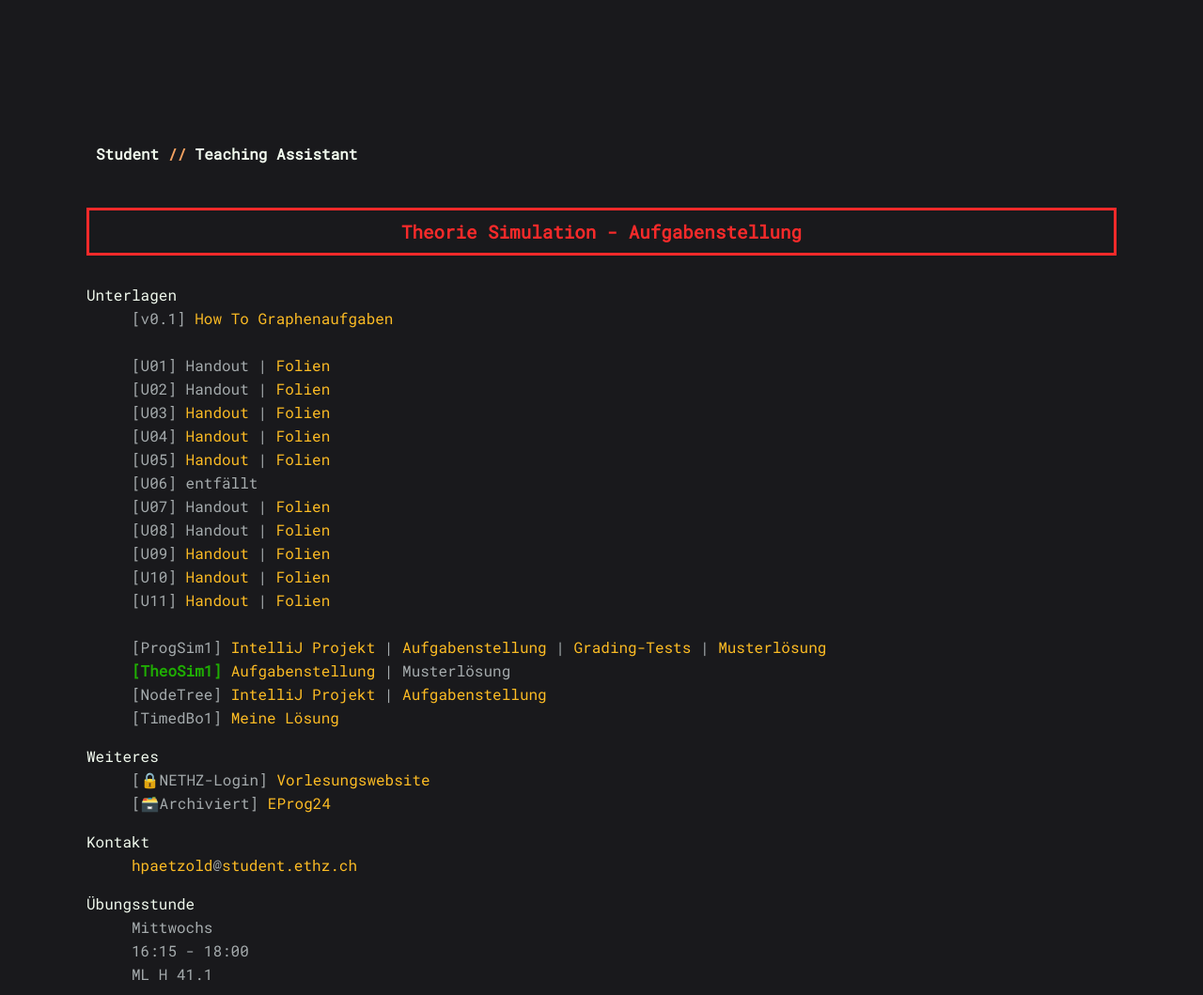
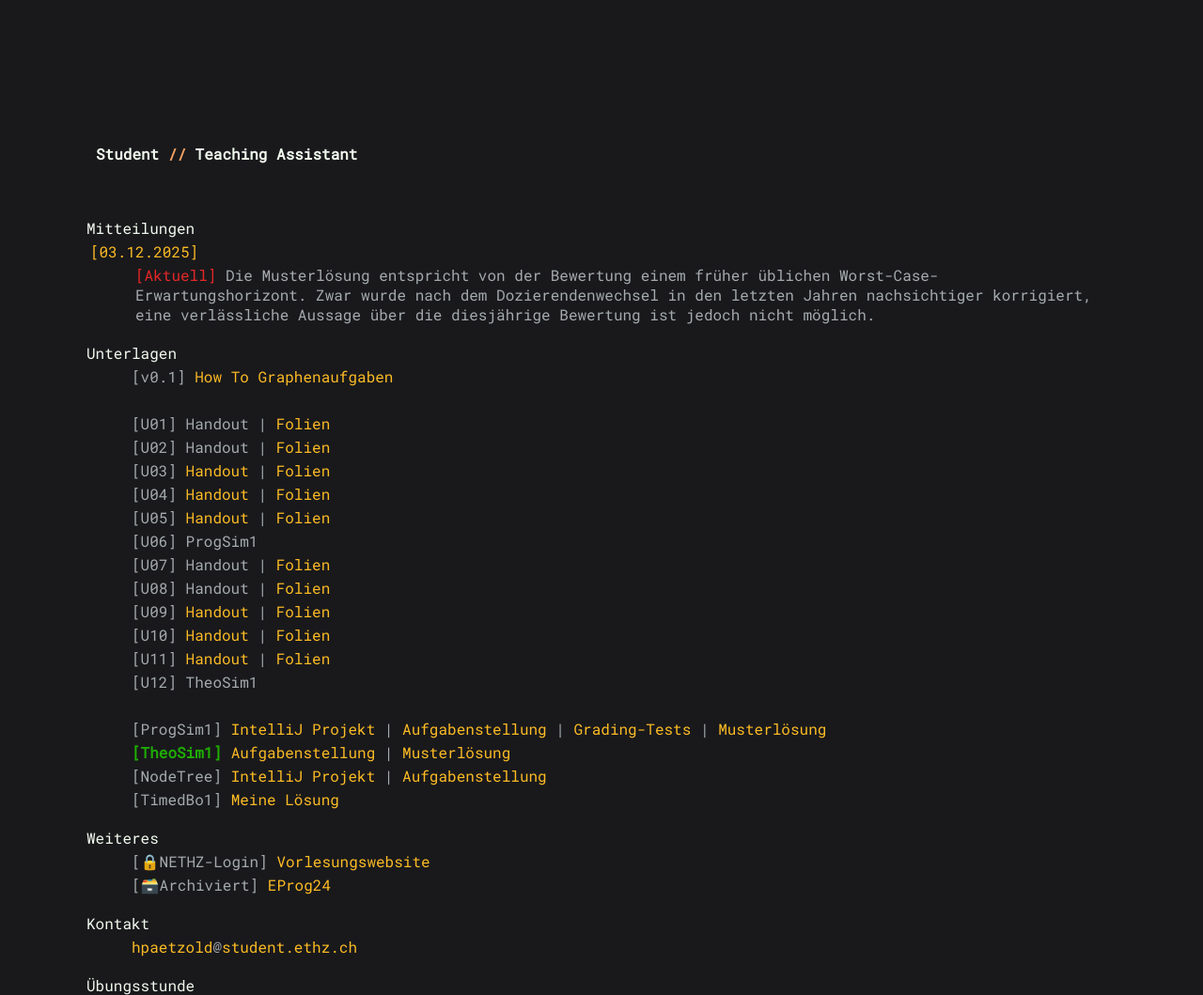
Before and after one commit to HenrikPaetzold/HenrikPaetzold.github.io, a plain HTML site: page index.html in a window 1280 px wide. Shown: the top 1059 px of the page at 94% size. Drawn offline with Linux system fonts and the light colour scheme.

Commit message:
publish solution for theosim1

```diff
--- a/index.html
+++ b/index.html
@@ -24,23 +24,16 @@
                     Student <span class="deemph">//</span> Teaching Assistant
                     <!-- Descriptor 1 <span class="deemph">&&</span> Descriptor 2 <span class="deemph">&&</span> Descriptor 3 -->
                 </div>
-                <div class="section callout highlight-box">
-                    <a href="downloads/eprog25/additional_material/TheoSim1.pdf" rel="noopener noreferrer">
-                        Theorie Simulation - Aufgabenstellung
-                    </a>
-                </div>
-                <!--
+
                 <div class = "list-subheader">Mitteilungen</div>
                     <li>
-                        <span class="callout">[15.10.2025]</span>
+                        <span class="callout">[03.12.2025]</span>
                         <ul>
                             <li>
-                                <span class="pulsating-text green">[Aktuell]</span> Kleine Programmiersimulation in u06
+                                <span class="pulsating<!-- -text darker-red">[Aktuell]</span> Die Musterlösung entspricht von der Bewertung einem früher üblichen Worst-Case-Erwartungshorizont. Zwar wurde nach dem Dozierendenwechsel in den letzten Jahren nachsichtiger korrigiert, eine verlässliche Aussage über die diesjährige Bewertung ist jedoch nicht möglich.
                             </li>
                         </ul>
                     </li>
-                -->
-
                 <div class = "list-subheader">
                     Unterlagen
                 </div>
@@ -66,7 +59,7 @@
                             [U05] <a target="_blank" rel="noopener noreferrer" href="downloads/eprog25/additional_material/Handout5.zip">Handout</a> | <a target="_blank" rel="noopener noreferrer" href="downloads/eprog25/u05.pdf">Folien</span></a>
                         </li>
                         <li>
-                            [U06] entfällt
+                            [U06] ProgSim1
                         </li>
                         <li>
                             [U07] Handout | <a target="_blank" rel="noopener noreferrer" href="downloads/eprog25/u07.pdf">Folien</span></a>
@@ -83,6 +76,9 @@
                         <li>
                             [U11] <a target="_blank" rel="noopener noreferrer" href="downloads/eprog25/additional_material/Handout11.pdf">Handout </a> | <a target="_blank" rel="noopener noreferrer" href="downloads/eprog25/u11.pdf">Folien</a>
                         </li>
+                        <li>
+                            [U12] TheoSim1
+                        </li>
                     </ul>
 
                     <br>
@@ -93,7 +89,7 @@
                             <span>[ProgSim1]</span> <a target="_blank" rel="noopener noreferrer" href="downloads/eprog25/additional_material/ProgSim1.zip">IntelliJ Projekt</a> | <a target="_blank" rel="noopener noreferrer" href="downloads/eprog25/additional_material/ProgSim1.pdf">Aufgabenstellung</a> | <a target="_blank" rel="noopener noreferrer" href="downloads/eprog25/additional_material/GradingTests.zip">Grading-Tests</span></a> | <a target="_blank" rel="noopener noreferrer" href="downloads/eprog25/additional_material/ProgSim1Sol.zip">Musterlösung</span></a>
                         </li>
                         <li>
-                            <span class="pulsating-text green">[TheoSim1]</span> <a target="_blank" rel="noopener noreferrer" href="downloads/eprog25/additional_material/TheoSim1.pdf">Aufgabenstellung</a> | Musterlösung
+                            <span class="pulsating-text green">[TheoSim1]</span> <a target="_blank" rel="noopener noreferrer" href="downloads/eprog25/additional_material/TheoSim1.pdf">Aufgabenstellung</a> | <a href="downloads/eprog25/additional_material/TheoSim1Sol.pdf">Musterlösung</a>
                         </li>
                         <li>
                             <span>[NodeTree]</span> <a target="_blank" rel="noopener noreferrer" href="downloads/eprog25/additional_material/NodeTree.zip">IntelliJ Projekt</a> | <a target="_blank" rel="noopener noreferrer" href="downloads/eprog25/additional_material/NodeTree.pdf">Aufgabenstellung</a>
```
Also changed, not shown: 1 other file.
